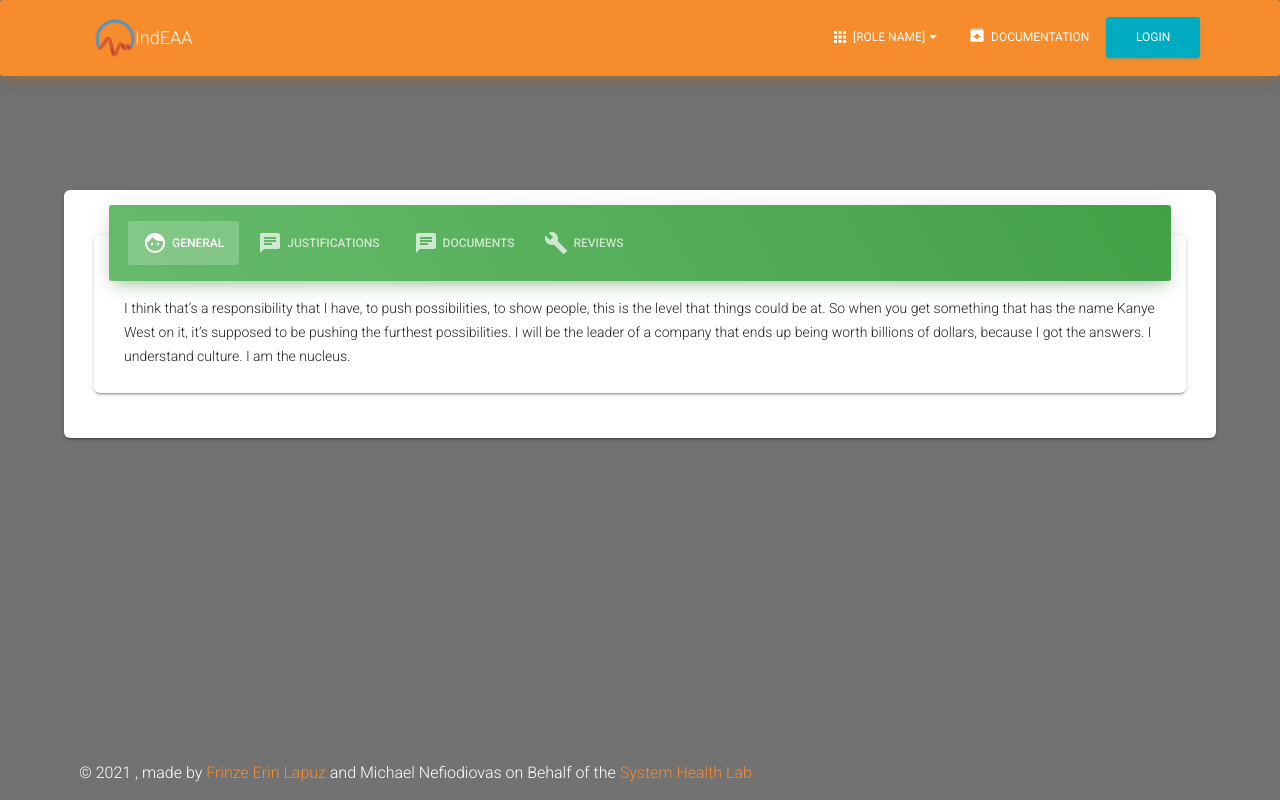
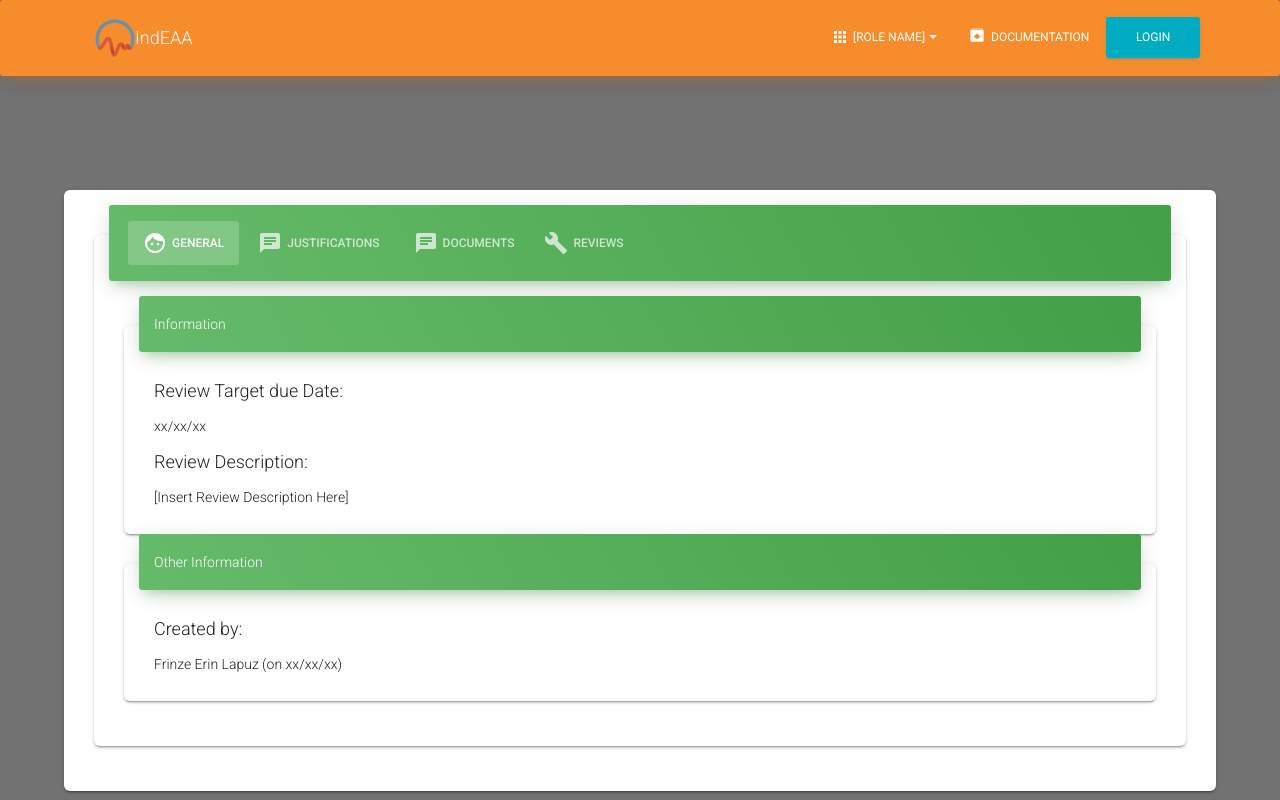
Before and after one commit to uwasystemhealth/IndEAA, a Next.js app in the folder client/: page /coordinator/1231 in a window 1280 px wide. Shown: the top 800 px of the page. Built offline with nearby package versions, Linux system fonts and the light colour scheme.

Commit message:
ADDED Information + Otherinformation components

```diff
--- /dev/null
+++ b/client/components/Coordinator/EvaluationOverview/General/Information.js
@@ -0,0 +1,18 @@
+import Card from "components/MaterialKit/Card/Card.js";
+import CardBody from "components/MaterialKit/Card/CardBody.js";
+import CardHeader from "components/MaterialKit/Card/CardHeader.js";
+const Information = () => {
+  return (
+    <Card>
+      <CardHeader color="success">Information</CardHeader>
+      <CardBody>
+        <h4>Review Target due Date:</h4>
+        <p>xx/xx/xx</p>
+        <h4>Review Description:</h4>
+        <p>[Insert Review Description Here]</p>
+      </CardBody>
+    </Card>
+  );
+};
+
+export default Information;
--- /dev/null
+++ b/client/components/Coordinator/EvaluationOverview/General/OtherInformation.js
@@ -0,0 +1,16 @@
+import Card from "components/MaterialKit/Card/Card.js";
+import CardBody from "components/MaterialKit/Card/CardBody.js";
+import CardHeader from "components/MaterialKit/Card/CardHeader.js";
+const OtherInformation = () => {
+  return (
+    <Card>
+      <CardHeader color="success">Other Information</CardHeader>
+      <CardBody>
+        <h4>Created by:</h4>
+        <p>Frinze Erin Lapuz (on xx/xx/xx)</p>
+      </CardBody>
+    </Card>
+  );
+};
+
+export default OtherInformation;
--- a/client/components/Coordinator/EvaluationOverview/General/index.js
+++ b/client/components/Coordinator/EvaluationOverview/General/index.js
@@ -1,13 +1,13 @@
+// CUSTOM COMPONENTS
+import Information from "./Information.js";
+import OtherInformation from "./OtherInformation.js";
+
 const General = () => {
   return (
-    <p>
-      I think that’s a responsibility that I have, to push possibilities, to
-      show people, this is the level that things could be at. So when you get
-      something that has the name Kanye West on it, it’s supposed to be pushing
-      the furthest possibilities. I will be the leader of a company that ends up
-      being worth billions of dollars, because I got the answers. I understand
-      culture. I am the nucleus.
-    </p>
+    <div>
+      <Information />
+      <OtherInformation />
+    </div>
   );
 };
 
```
